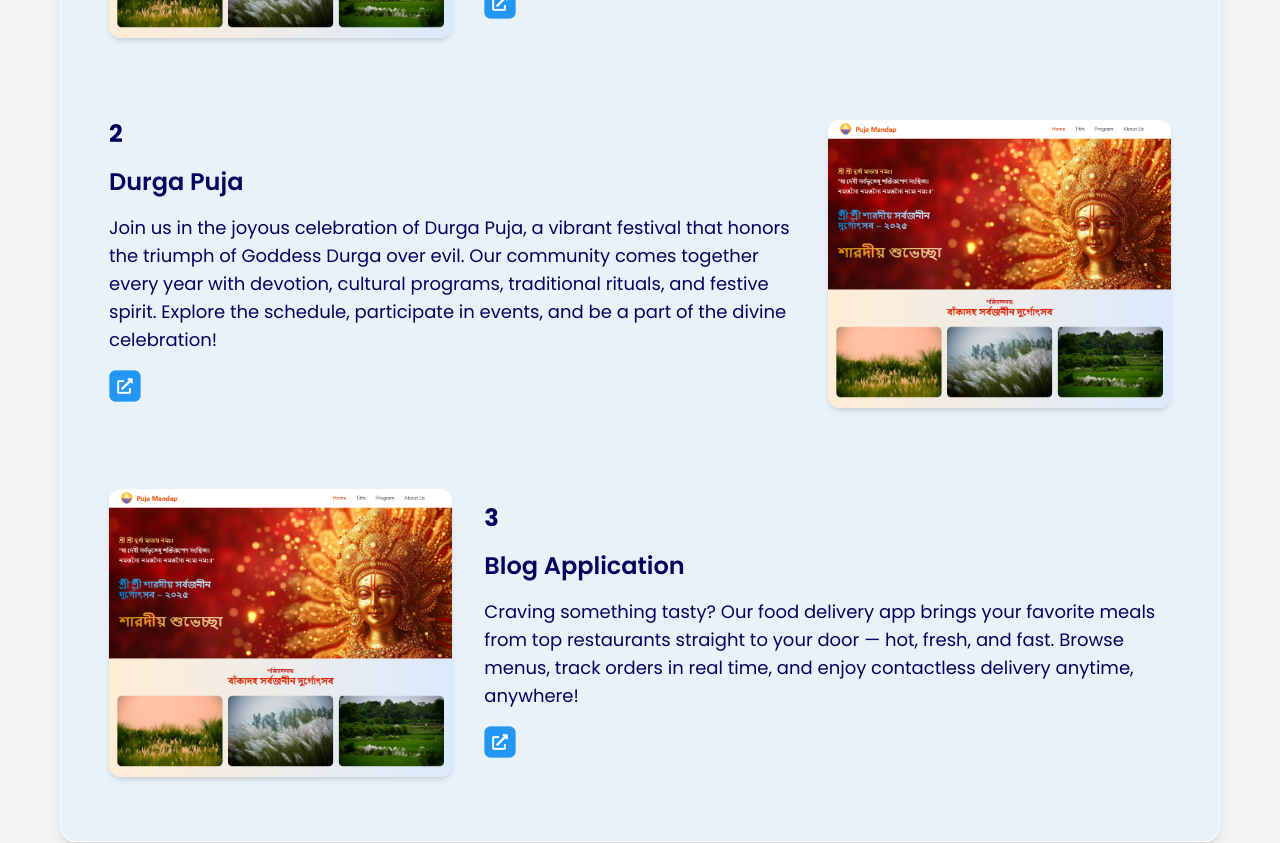
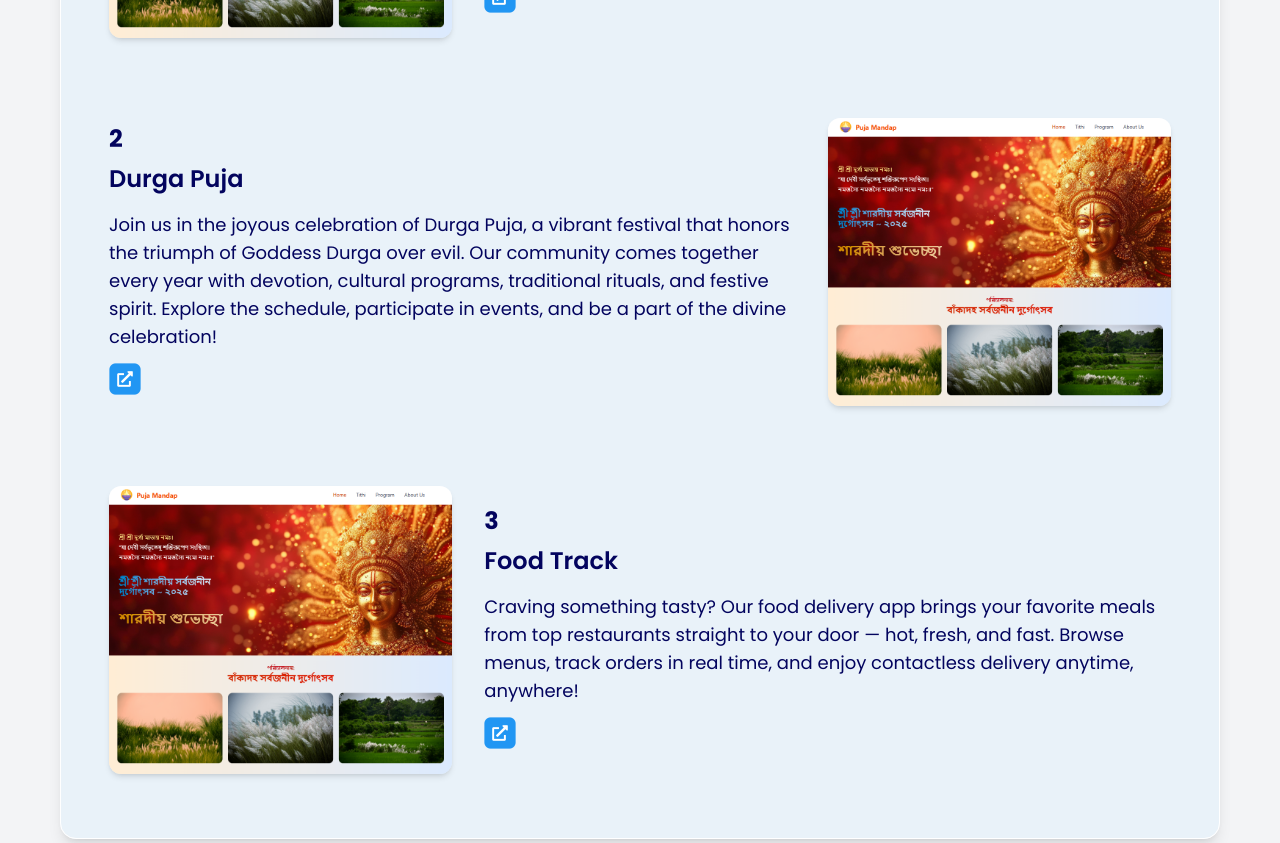
Before and after one commit to Arijitkhan99git/my-portfolio, a React (Vite) app: page / in a window 1280 px wide. Shown: the part 3300-4143 px from the top of the page. Built offline with nearby package versions, Linux system fonts and the light colour scheme.

Commit message:
Updated dap in Exp

```diff
--- a/src/myProjects/MyProjects.jsx
+++ b/src/myProjects/MyProjects.jsx
@@ -23,7 +23,7 @@ function MyProjects() {
     {
       id:3,
       img:durgaPuja,
-      title:'Blog Application',
+      title:'Food Track',
       description:'Craving something tasty? Our food delivery app brings your favorite meals from top restaurants straight to your door — hot, fresh, and fast. Browse menus, track orders in real time, and enjoy contactless delivery anytime, anywhere!'
     }
   ]
@@ -54,8 +54,12 @@ function MyProjects() {
 
                       {/* Description */}
                       <div className="w-full lg:w-1/2 xl:w-2/3 space-y-4 mt-6 lg:mt-0">
+                      <div className='space-y-2'>
                         <h1 className="text-xl md:text-2xl poppins-bold">{project.id}</h1>
                         <h2 className="text-lg md:text-xl lg:text-2xl poppins-semibold">{project.title}</h2>
+                      </div>
+
+                      <div className='space-y-3'>
                           <p className="text-base lg:text-lg">{project.description}</p>
                           <a
                             href="https://github.com/Arijitkhan99git"
@@ -65,6 +69,8 @@ function MyProjects() {
                           >
                             <img src={externalLink} alt="external Link" className='w-8 transition delay-150 duration-300 ease-in-out hover:-translate-y-1 hover:scale-110 '/>
                           </a>
+                      </div>
+
                       </div>
                 </div>
               ))
```
Lines whose indentation alone changed are shown as unchanged.
